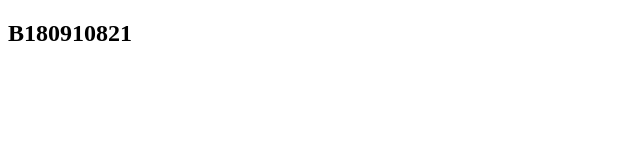
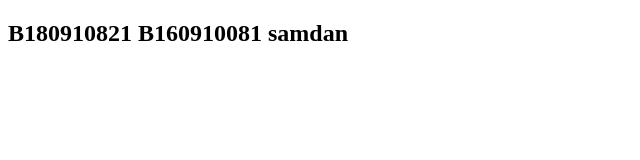
Before and after one commit to Khlnpeace/FCS314-SoftwareDesignAndArchitecture, a plain HTML site: page lab2/lab2.html in a window 1280 px wide. Shown: the whole page, without its empty margins (0-640 px from the left). Drawn offline with Linux system fonts and the light colour scheme.

Commit message:
samdan push

```diff
--- a/lab2/lab2.html
+++ b/lab2/lab2.html
@@ -7,6 +7,6 @@
     <title>Document</title>
 </head>
 <body>
-    <h2>B180910821</h2>
+    <h2>B180910821 B160910081 samdan </h2>
 </body>
 </html>
```
